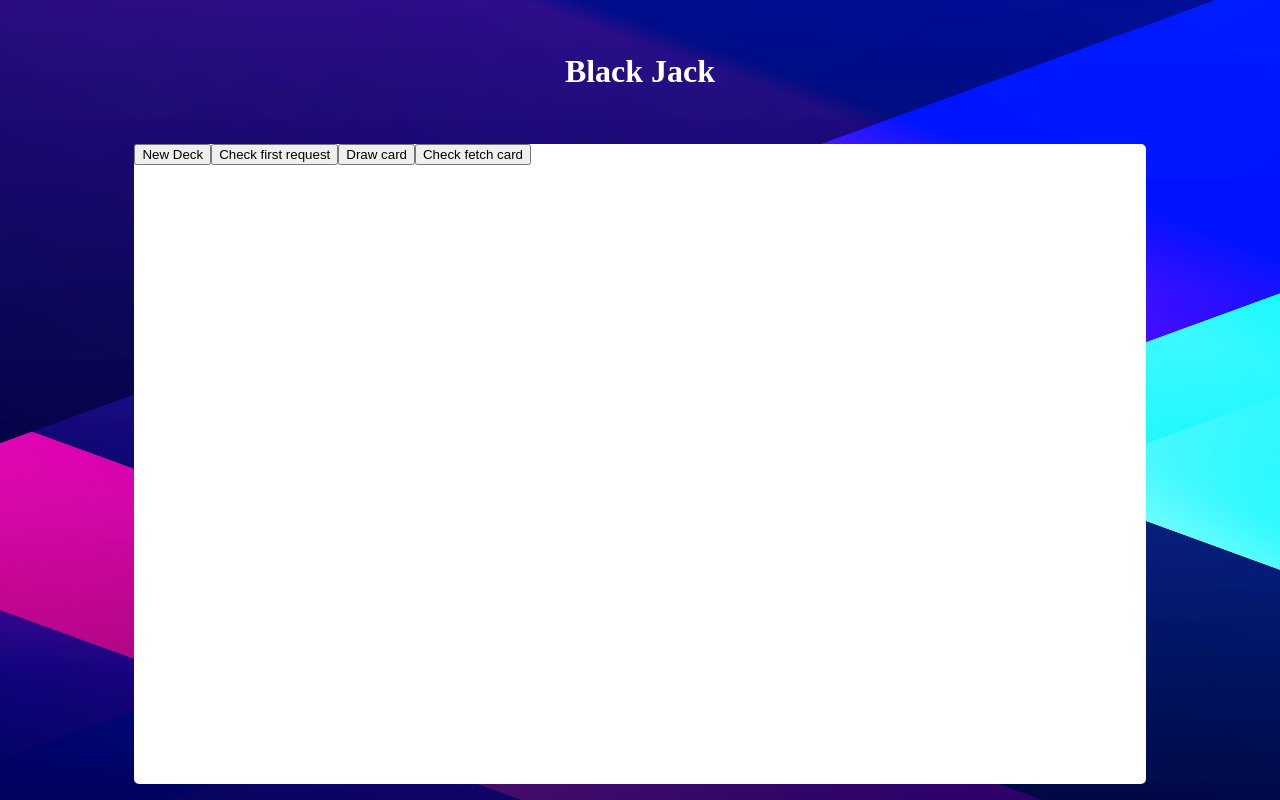
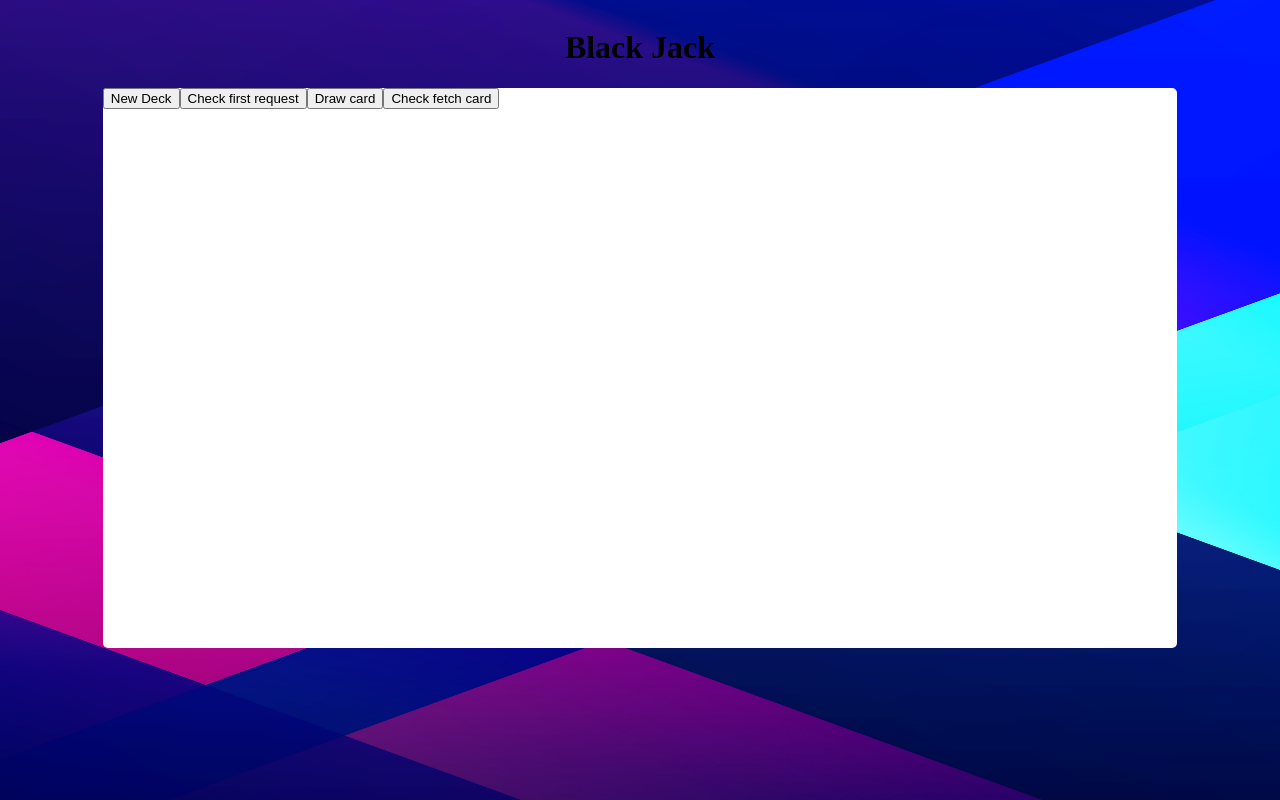
Before and after one commit to DanLevyM/BlackJack, a website with bundled scripts: page blackJack/index.html in a window 1280 px wide. Built offline with nearby package versions, Linux system fonts and the light colour scheme.

Commit message:
add cardImg + basic css

```diff
--- a/blackJack/View/view.js
+++ b/blackJack/View/view.js
@@ -23,11 +23,14 @@ export default class View {
 
     this.card = this.createElement('p');
 
+    this.cardImg = this.createElement('img');
+
     this.app.append(this.newDeck);
     this.app.append(this.checkDeckButton);
     this.app.append(this.drawCard);
     this.app.append(this.checkCardButton);
     this.app.append(this.card);
+    this.app.append(this.cardImg);
   }
 
   /**
@@ -63,7 +66,7 @@ export default class View {
       event.preventDefault();
       await getCardFromRequest().then((response) => {
         this.card.textContent = `${response.value} ${response.suit}`;
-        this.app.append(this.card);
+        this.cardImg.src = response.image;
       });
     });
   }
--- a/blackJack/asset/css/styles.css
+++ b/blackJack/asset/css/styles.css
@@ -3,18 +3,25 @@ body {
   background-repeat: no-repeat;
   background-attachment: fixed;
   background-size: 100% 100%;
+  display: flex;
+  flex-direction: column;
+  justify-content: space-around;
 }
 
 h1 {
-  color: white;
   text-align: center;
-  padding: 1em 0;
 }
 
 #root {
   background-color: rgb(255, 255, 255);
-  height: 40em;
-  width: 80%;
+  height: 35em;
+  width: 85%;
   margin: 0 auto;
   border-radius: 5px;
 }
+
+@media only screen and (max-width: 600px) {
+  #root {
+    width: 96%;
+  }
+}
```
